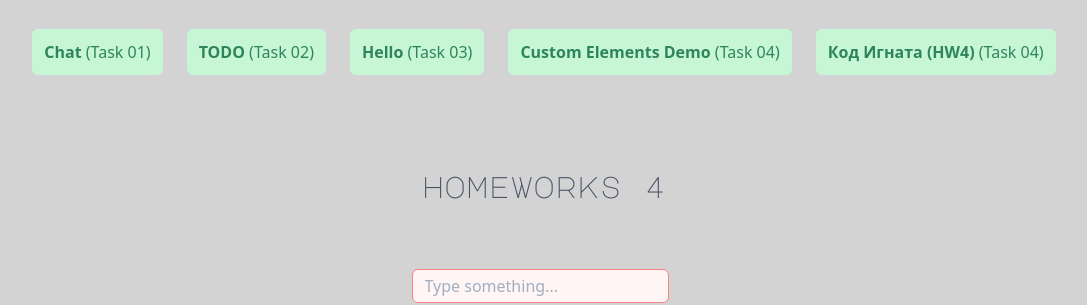
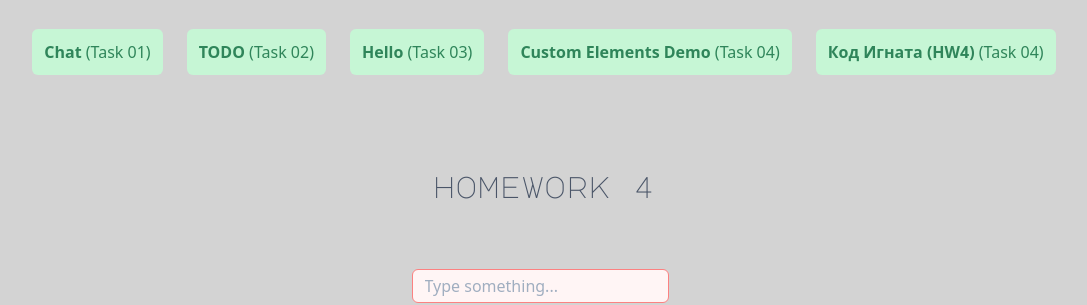
Before and after one commit to TimSeryakov/ignat-tasks-tw, a React (Create React App) app: page /HW4 in a window 1280 px wide. Shown: the top 305 px of the page, without its empty margins (96-1183 px from the left). Built offline with nearby package versions, Linux system fonts and the light colour scheme.

Commit message:
task-4 homeworks - homework fix

```diff
--- a/src/components/HW4.tsx
+++ b/src/components/HW4.tsx
@@ -20,7 +20,7 @@ function HW4() {
     return (
         <div className="py-5 text-center">
 
-          <h1 className="p-10 text-3xl text-gray-700 lowercase font-major">homeworks 4</h1>
+          <h1 className="p-10 text-3xl text-gray-700 lowercase font-major">homework 4</h1>
 
 
             <div className="flex flex-col items-center">
```
